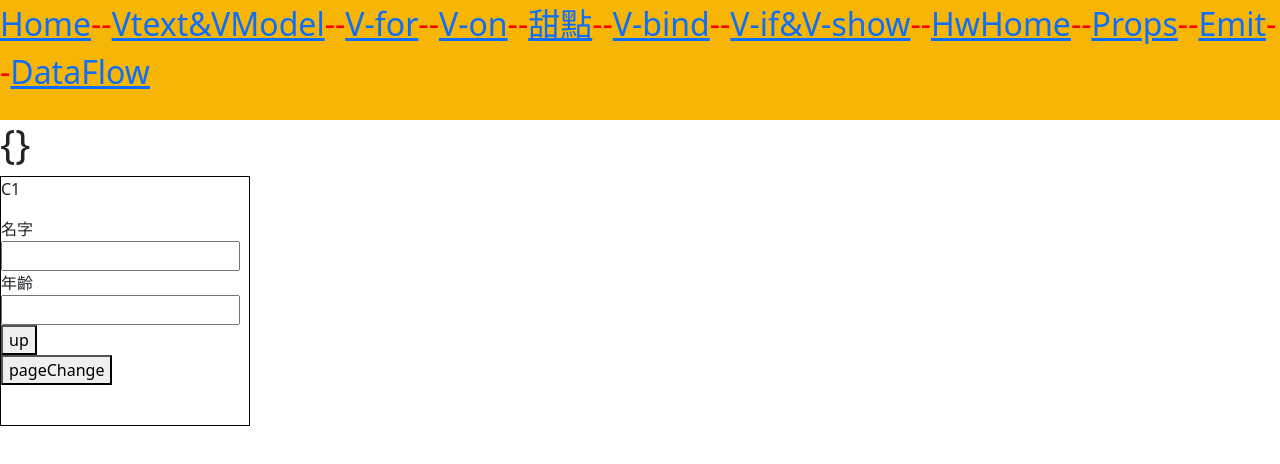
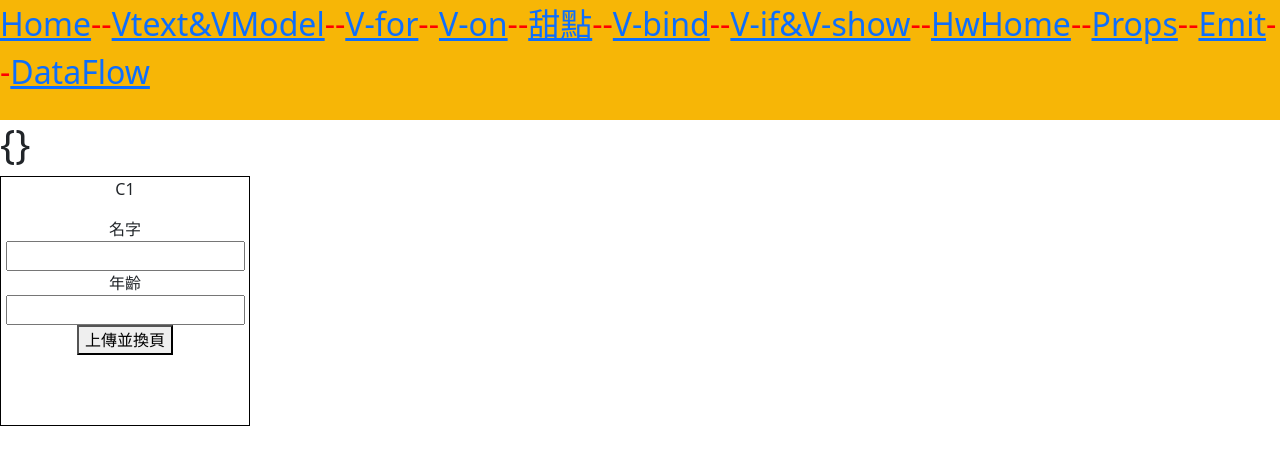
Before and after one commit to k29944397/20231011, a Vue app: page /DataFlow in a window 1280 px wide. Shown: the top 464 px of the page. Built offline with nearby package versions, Linux system fonts and the light colour scheme.

Commit message:
DataFlow完善

```diff
--- a/src/components/Flowchild1.vue
+++ b/src/components/Flowchild1.vue
@@ -6,7 +6,6 @@ export default{
                 name:"",
                 year:"",
             },
-            page:false,
         }
     },
     methods:{
@@ -29,7 +28,7 @@ export default{
         <input type="number" v-model="info.year">
         <br>
 
-        <button type="button" @click="getInfo">up</button>
+        <button type="button" @click="getInfo">上傳並換頁</button>
 
         <!-- <button type="button" @click="nextPage">NextPage</button> -->
     </div>
--- a/src/components/Flowchild2.vue
+++ b/src/components/Flowchild2.vue
@@ -2,13 +2,13 @@
 export default{
     data(){
         return{
-            info:{
-                name:"",
-                year:"",
-            },
-            page:true,
+
         }
     },
+    props:[
+        "name",
+        "year"
+    ]
     // methods:{
     //     nextPage(){
     //         this.page = 2;
@@ -23,11 +23,13 @@ export default{
 <template>
     <div class="page2">
         <label for="">名字</label>
-        <p>{{ info.name }}</p>
+        <p>{{ this.name }}</p>
         <br>
         <label for="">年齡</label>
-        <p>{{ info.year }}</p>
+        <p>{{ this.year }}</p>
         <br>
+        <!-- <input type="text" name="" id="" :value="age" @input="$emit('update:age',$event.target.value)">
+        <button type="button" @click="console.log($event)">資料</button> -->
         <!-- <button type="button" @click="nextPage2">NextPage</button> -->
     </div>
 </template>
--- a/src/views/DataFlow.vue
+++ b/src/views/DataFlow.vue
@@ -14,10 +14,12 @@ export default{
         flowchild2
     },
     methods:{
-        infoGet(info){
-            this.obj = info;
+        infoGet(x){
+            this.obj = x;
+            this.page = !this.page;
         },
-        pageChange(){
+        pageChange(parm){
+            console.log(parm)
             this.page = !this.page;
         }
     }
@@ -29,12 +31,13 @@ export default{
     <div v-show="page == false" class="show">
         <p>C1</p>
         <flowchild1 @get="infoGet" />
-        <button type="button" @click="pageChange">pageChange</button>
+        <!-- <button type="button" @click="pageChange">pageChange</button> -->
     </div>
     <div v-show="page == true" class="show">
         <p>C2</p>
-        <flowchild2 @get="infoGet" />
-        <button type="button"  @click="pageChange">pageChange</button>
+        <flowchild2 :name="obj.name" :year="obj.year" :pageChan="pageChange" />
+        <!-- <flowchild2 v-bind="this.obj" :pageChan="pageChange"/> -->
+        <button type="button"  @click="pageChange">返回</button>
     </div>
 
 </template>
@@ -44,5 +47,6 @@ export default{
     height: 250px;
     width: 250px;
     border: 1px solid black;
+    text-align: center;
 }
 </style>
--- a/src/views/Vbind.vue
+++ b/src/views/Vbind.vue
@@ -95,8 +95,8 @@ export default{
     margin: 20px;
     width: 800px;
     height: 100%;
-    column-gap: 50px;
-    column-count: 4;
+    column-gap: 50px;//
+    column-count: 4;//4個
     img{
         margin: 20px;
         width: 150px;
```
